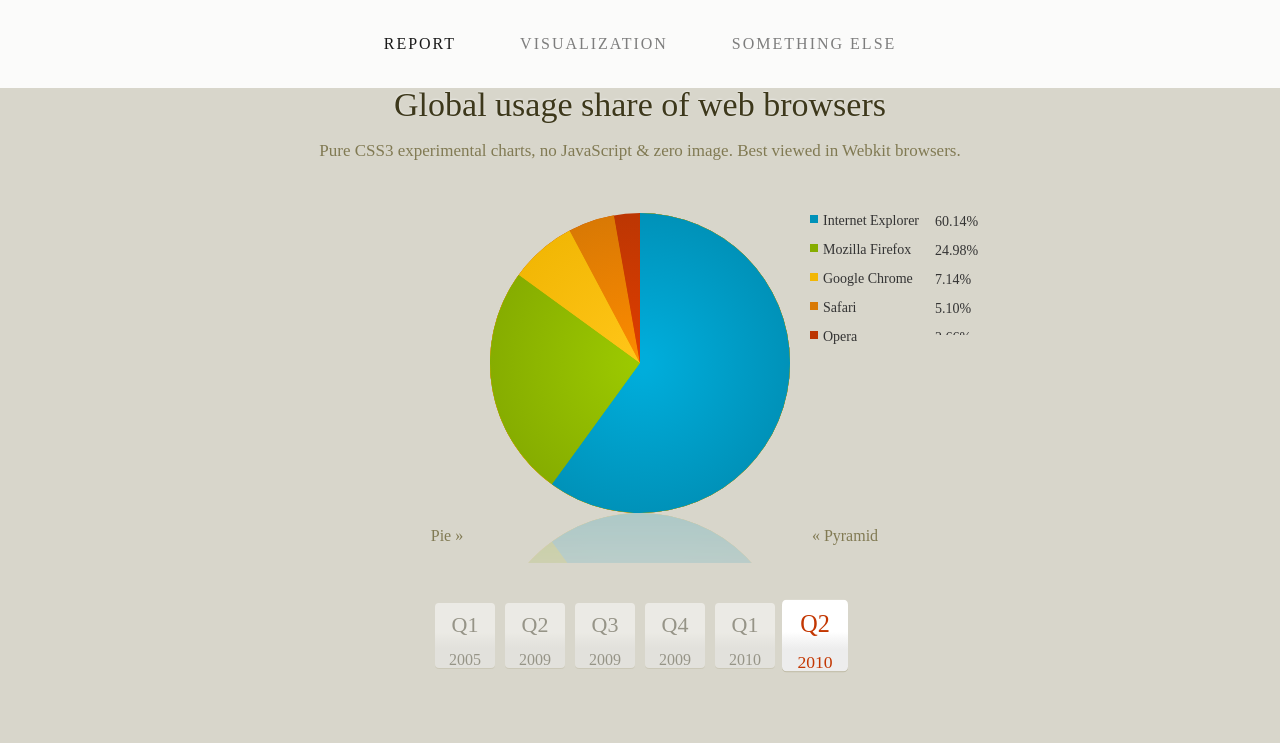
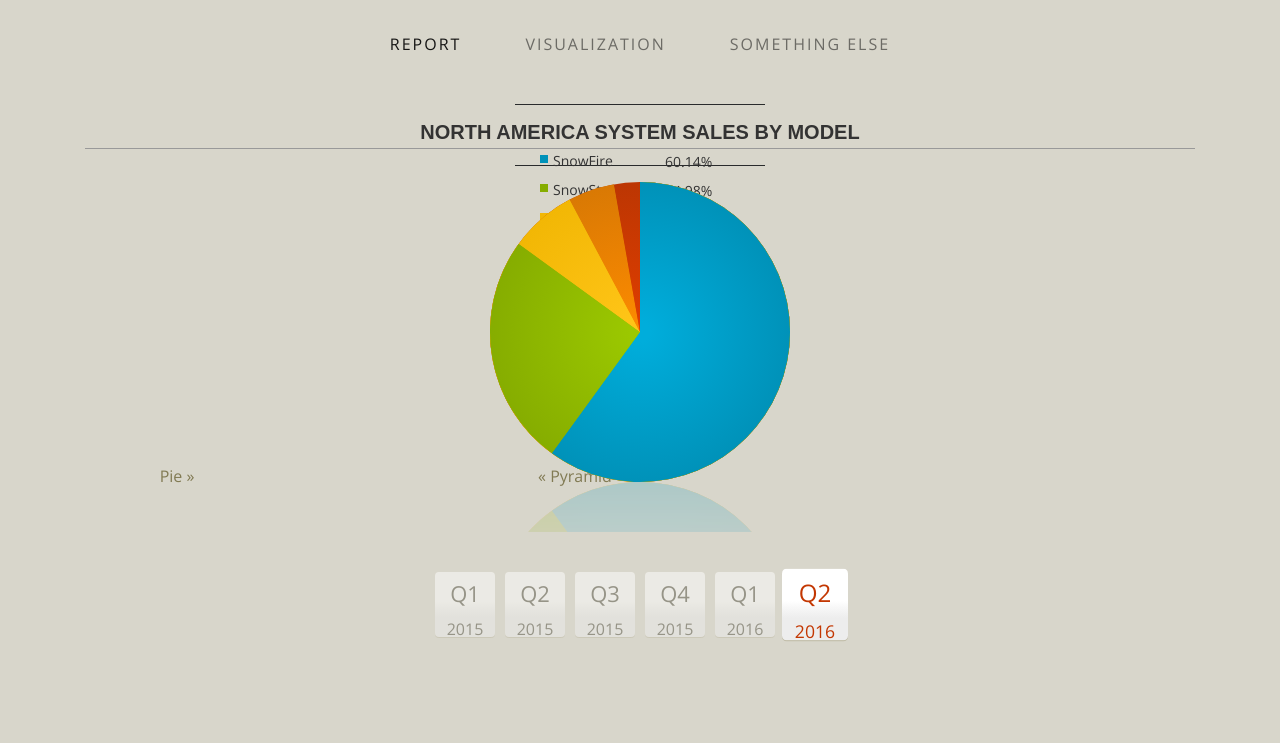
Before and after one commit to alpha-dog/demo, a website: page about.html in a window 1280 px wide. Drawn offline with nearby package versions, Linux system fonts and the light colour scheme.

Commit message:
theme stuff

```diff
--- a/about.html
+++ b/about.html
@@ -53,7 +53,7 @@
   html, body {
 	margin: 0 auto;
 	padding: 0 auto;
-	font-family: "Times New Roman", arial, Verdana;
+	font-family: "Open Sans", Helvetica, Arial, sans-serif;
 	color: #817a53;
 	background: #d8d6cb;
 }
@@ -80,7 +80,7 @@ div {	margin: 0; padding: 0;}
 }
 
 #txt_title {
-	color: #3d381b;
+	color: black;
 	font-size: 34px;
 	text-align:center;
 	text-shadow: 0 -1px 2px rgba(255,255,255,.5);
@@ -526,12 +526,14 @@ div {	margin: 0; padding: 0;}
 
 
   <!-- Horizontal, rounded -->
+  <div class="container">
+      <hr class="divider">
+      <h2 class="text-center text-lg text-uppercase my-0">
+        <strong>North America System Sales by Model</strong>
+      </h2>
+      <hr class="divider">
+    </div>
 
-  <div id="wrapper">
-      <div id="header">
-        <p id="txt_title">Global usage share of web browsers</p>
-        <p id="txt_subtitle">Pure CSS3 experimental charts, no JavaScript &amp; zero image. Best viewed in Webkit browsers.</p>
-      </div>
 
       <div id="q2_2010">
       <div id="q1_2010">
@@ -541,11 +543,11 @@ div {	margin: 0; padding: 0;}
       <div id="q1_2005">
         <div id="labels">
           <ul>
-            <li><span></span>Internet Explorer</li>
-            <li><span></span>Mozilla Firefox</li>
-            <li><span></span>Google Chrome</li>
-            <li><span></span>Safari</li>
-            <li><span></span>Opera</li>
+            <li><span></span>SnowFire</li>
+            <li><span></span>SnowStorm</li>
+            <li><span></span>Kage Klawz</li>
+            <li><span></span>Poly Rotor Paddles</li>
+            <li><span></span>Etc</li>
           </ul>
         </div>
         <div id="pie_ico">Pie &raquo;</div>
@@ -592,12 +594,12 @@ div {	margin: 0; padding: 0;}
         </div>
         <div id="btn_panel">
           <ul>
-            <li><a href="#q1_2005"><span>Q1</span><span>2005</span></a></li>
-            <li><a href="#q2_2009"><span>Q2</span><span>2009</span></a></li>
-            <li><a href="#q3_2009"><span>Q3</span><span>2009</span></a></li>
-            <li><a href="#q4_2009"><span>Q4</span><span>2009</span></a></li>
-            <li><a href="#q1_2010"><span>Q1</span><span>2010</span></a></li>
-            <li><a href="#q2_2010"><span>Q2</span><span>2010</span></a></li>
+            <li><a href="#q1_2005"><span>Q1</span><span>2015</span></a></li>
+            <li><a href="#q2_2009"><span>Q2</span><span>2015</span></a></li>
+            <li><a href="#q3_2009"><span>Q3</span><span>2015</span></a></li>
+            <li><a href="#q4_2009"><span>Q4</span><span>2015</span></a></li>
+            <li><a href="#q1_2010"><span>Q1</span><span>2016</span></a></li>
+            <li><a href="#q2_2010"><span>Q2</span><span>2016</span></a></li>
           </ul>
         </div>
       </div> <!--q1_2005-->
--- a/css/business-casual.css
+++ b/css/business-casual.css
@@ -6,7 +6,7 @@
 
 body {
   font-family: "Open Sans", Helvetica, Arial, sans-serif;
-  background-color: darkslategrey;
+  background-color: #d8d6cb;
   /*background: url('../img/stPaulSkyline.jpg') no-repeat center center fixed;*/
   -webkit-background-size: cover;
   -moz-background-size: cover;
@@ -46,7 +46,7 @@ h1 {
 }
 
 .bg-faded {
-  background-color: rgba(255, 255, 255, 0.9);
+  background-color: #d8d6cb
 }
 
 .bg-overlay {
@@ -71,7 +71,8 @@ hr.divider {
  }
 
 body {
-  background: #999;
+  background: #d8d6cb;
+  ;
 }
 
 h2 {
```
Also changed, not shown: index.html (+7 -5 lines).
